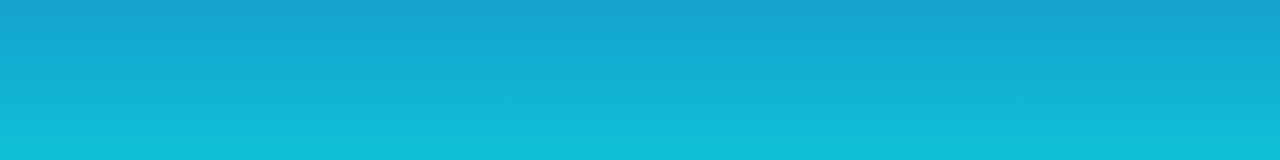
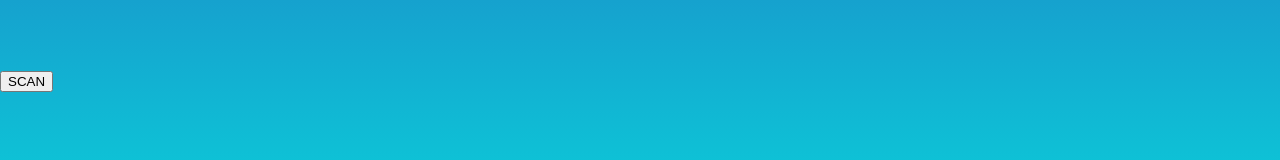
Before and after one commit to SvenLoeve/lilchip, a React (Create React App) app in the folder lilchip/: page /chip-scan in a window 1280 px wide. Shown: the part 319-479 px from the top of the page. Built offline with nearby package versions, Linux system fonts and the light colour scheme.

Commit message:
added button to scan chip

```diff
--- a/lilchip/package.json
+++ b/lilchip/package.json
@@ -6,6 +6,7 @@
     "@testing-library/jest-dom": "^5.17.0",
     "@testing-library/react": "^13.4.0",
     "@testing-library/user-event": "^13.5.0",
+    "axios": "^1.6.1",
     "react": "^18.2.0",
     "react-dom": "^18.2.0",
     "react-router-dom": "^6.18.0",
--- a/lilchip/src/components/Login/Login.jsx
+++ b/lilchip/src/components/Login/Login.jsx
@@ -1,11 +1,14 @@
 import React, { useState } from 'react';
 import './Login.css'
+import { useNavigate } from 'react-router-dom';
 
-const Login = () => {
+function Login() {
     const [input, setInput] = useState({
         username: "",
         password: "",
     });
+
+    const navigate = useNavigate()
 
     const [errors, setErrors] = useState({});
 
@@ -27,6 +30,8 @@ const Login = () => {
                 username: "",
                 password: ""
             });
+
+            navigate("/chip-scan")
 
             alert("Logged in")
         }
@@ -56,6 +61,10 @@ const Login = () => {
         return isValid
     }
 
+    const handleLogin = () => {
+
+    }
+
     return (
         <form className='container' onSubmit={handleSubmit}>
             <div className='header'>
@@ -73,7 +82,7 @@ const Login = () => {
             </div>
             <div className='buttons'>
                 <button className='button back'>cancel</button>
-                <button className='button login' value="Submit">Login</button>
+                <button className='button login' value="Submit" onClick={handleLogin}>Login</button>
             </div>
         </form>
     );
--- a/lilchip/src/components/chipScan/ChipScan.jsx
+++ b/lilchip/src/components/chipScan/ChipScan.jsx
@@ -1,8 +1,29 @@
-import React from "react";
-
+import React, { useState } from "react";
+import axios from "axios";
 
 const ChipScan = () => {
-    <div></div>
+
+    const [data, setData] = useState(null);
+    const API_URL = "http://127.0.0.1:5000/api/v1/read_physical_chip_data?apikey=fe593a02b73346f4b5608ce8ec2d2f89";
+
+    const handleGetData = async () => {
+        axios
+            .get(API_URL)
+            .then(response => {
+                setData(response.data);
+                console.log(data)
+            })
+            .catch(error => {
+                console.error("Error:", error)
+            });
+
+    }
+
+    return (
+        <div>
+            <button onClick={handleGetData}>SCAN</button>
+        </div>
+    )
 }
 
 export default ChipScan
```
Also changed, not shown: 1 other file (tests, documents, lock files or other folders).
